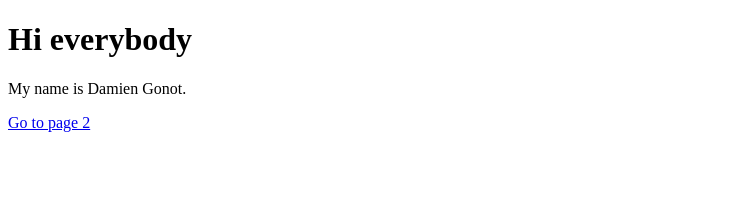
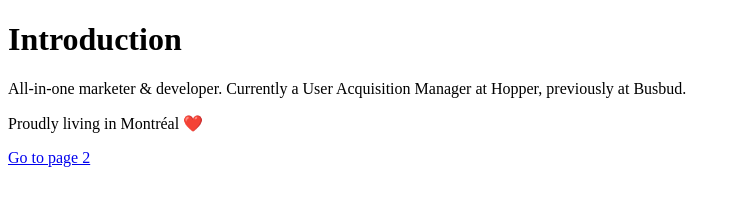
Before and after one commit to mewfree/personal-website-gatsby, a Gatsby site: page / in a window 1280 px wide. Shown: the whole page, without its empty margins (0-741 px from the left). Built offline with nearby package versions, Linux system fonts and the light colour scheme; Gatsby itself is replaced by a stand-in of ours.

Commit message:
homepage copy

```diff
--- a/src/pages/index.js
+++ b/src/pages/index.js
@@ -4,10 +4,13 @@ import Link from 'gatsby-link'
 const IndexPage = () => (
   <div>
     <h1 className="title">
-      Hi everybody
+      Introduction
     </h1>
     <p>
-      My name is Damien Gonot.
+      All-in-one marketer & developer. Currently a User Acquisition Manager at Hopper, previously at Busbud.
+    </p>
+    <p>
+      Proudly living in Montréal ❤️
     </p>
     <Link to="/page-2/">
       Go to page 2
```
